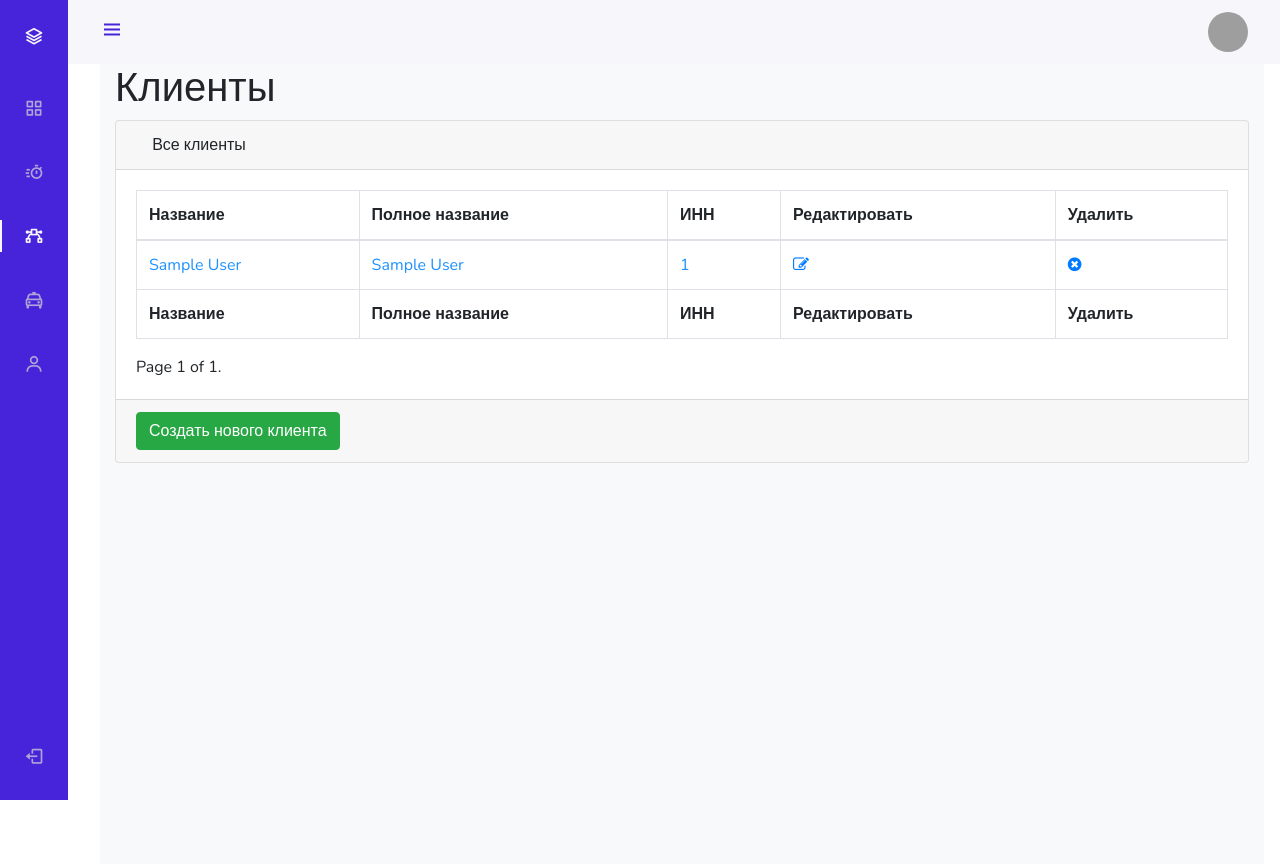
After one commit to dimon-filatov/Viking_v2, a Django app: page /customer/ in a window 1280 px wide. The commit adds this page. Run offline with Django 4.2, Linux system fonts and the light colour scheme; tables that the repository leaves empty hold one stand-in row (values such as "Sample post"); some libraries are stand-ins or nearby versions; grey boxes are pictures that could not be loaded.

Commit message:
Make customerView

```diff
--- a/Viking_v2/urls.py
+++ b/Viking_v2/urls.py
@@ -14,8 +14,10 @@ Including another URLconf
     2. Add a URL to urlpatterns:  path('blog/', include('blog.urls'))
 """
 from django.contrib import admin
-from django.urls import path
+from django.urls import path, include
 
 urlpatterns = [
     path('admin/', admin.site.urls),
+    path('', include('mainapp.urls', namespace='main')),
+    path('customer/', include('customers.urls', namespace='customer')),
 ]
--- /dev/null
+++ b/customers/templates/customers/customer.html
@@ -0,0 +1,84 @@
+{% extends 'mainapp/base.html' %}
+{% load static %}
+
+{% block content %}
+<main>
+    <div class="container-fluid">
+        <h1 class="mt-4">Клиенты</h1>
+        <div class="card mb-4">
+            <div class="card-header">
+                <i class="fas fa-table mr-1"></i>
+                Все клиенты
+            </div>
+            <div class="card-body">
+                <div class="table-responsive">
+                    <table class="table table-bordered" id="dataTable" width="100%" cellspacing="0">
+                        <thead>
+                        <tr>
+                            <th>Название</th>
+                            <th>Полное название</th>
+                            <th>ИНН</th>
+                            <th>Редактировать</th>
+                            <th>Удалить</th>
+                        </tr>
+                        </thead>
+                        <tfoot>
+                        <tr>
+                            <th>Название</th>
+                            <th>Полное название</th>
+                            <th>ИНН</th>
+                            <th>Редактировать</th>
+                            <th>Удалить</th>
+                        </tr>
+                        </tfoot>
+                        <tbody>
+
+                        {% for customer in objects %}
+                            <tr {% if customer.is_deleted %} style="opacity: 0.5;" {% endif %}>
+                                <td><a href="#" style="color: dodgerblue">{{ customer.name }}</a></td>
+                                <td><a href="#" style="color: dodgerblue">{{ customer.full_name }}</a></td>
+                                <td><a href="#" style="color: dodgerblue">{{ customer.inn }}</a></td>
+                                <td>
+                                    <a href="#">
+                                        <i class="fa fa-edit"></i>
+                                    </a>
+                                </td>
+                                <td>
+                                    <a {% if customer.is_deleted %} class="invisible" {% endif %} href="#">
+                                        <i class="fa fa-times-circle"></i>
+                                    </a>
+                                </td>
+                            </tr>
+                        {% endfor %}
+                        </tbody>
+                    </table>
+
+                    <div class="pagination">
+                        <span class="step-links">
+                            {% if page_obj.has_previous %}
+                                <a href="?page=1">&laquo; first</a>
+                                <a href="?page={{ page_obj.previous_page_number }}">previous</a>
+                            {% endif %}
+
+                            <span class="current">
+                                Page {{ page_obj.number }} of {{ page_obj.paginator.num_pages }}.
+                            </span>
+
+                            {% if page_obj.has_next %}
+                                <a href="?page={{ page_obj.next_page_number }}">next</a>
+                                <a href="?page={{ page_obj.paginator.num_pages }}">last &raquo;</a>
+                            {% endif %}
+                        </span>
+                    </div>
+
+                </div>
+            </div>
+            <div class="card-footer">
+                <a href="#">
+                    <button class="btn btn-success">Создать нового клиента</button>
+                </a>
+            </div>
+        </div>
+    </div>
+</main>
+{% endblock %}
--- /dev/null
+++ b/customers/urls.py
@@ -0,0 +1,9 @@
+from django.urls import path, include
+
+from customers.views import CustomerListView
+
+app_name = 'customer'
+
+urlpatterns = [
+    path('', CustomerListView.as_view(), name='customer'),
+]
--- a/customers/views.py
+++ b/customers/views.py
@@ -1,3 +1,17 @@
-from django.shortcuts import render
+from django.views.generic import ListView
 
-# Create your views here.
+from customers.models import Customer
+
+
+class CustomerListView(ListView):
+    model = Customer
+    template_name = "customers/customer.html"
+    context_object_name = 'objects'
+    fields = '__all__'
+    paginate_by = 50
+
+    def get_context_data(self, *, object_list=None, **kwargs):
+        context = super(CustomerListView, self).get_context_data()
+        context['title'] = 'Все клиенты'
+
+        return context
--- a/mainapp/templates/mainapp/base.html
+++ b/mainapp/templates/mainapp/base.html
@@ -34,7 +34,7 @@
         <div>
             <a href="{#% url 'index' %#}" class="nav_logo">
                 <i class='bx bx-layer nav_logo-icon'></i>
-                <span class="nav_logo-name">Admin`ka</span>
+                <span class="nav_logo-name">VikingLaser</span>
             </a>
             {% include 'mainapp/includes/inc_menu.html' %}
         </div>
--- a/mainapp/templates/mainapp/includes/inc_menu.html
+++ b/mainapp/templates/mainapp/includes/inc_menu.html
@@ -12,7 +12,7 @@
         <i class='bx bx-timer nav_icon'></i>
         <span class="nav_name">СРОЧНОЕ</span>
     </a>
-    <a href="#" class="{% if request.resolver_match.url_name == 'users' %}
+    <a href="{% url 'customer:customer' %}" class="{% if request.resolver_match.url_name == 'customer' %}
                 active
            {% endif %} nav_link">
         <i class='bx bx-vector nav_icon'></i>
--- /dev/null
+++ b/mainapp/urls.py
@@ -0,0 +1,9 @@
+from django.urls import path
+
+from mainapp.views import index
+
+app_name = 'main'
+
+urlpatterns = [
+    path('', index, name='index'),
+]
```
Also changed, not shown: mainapp/views.py (+8 -1 lines).
